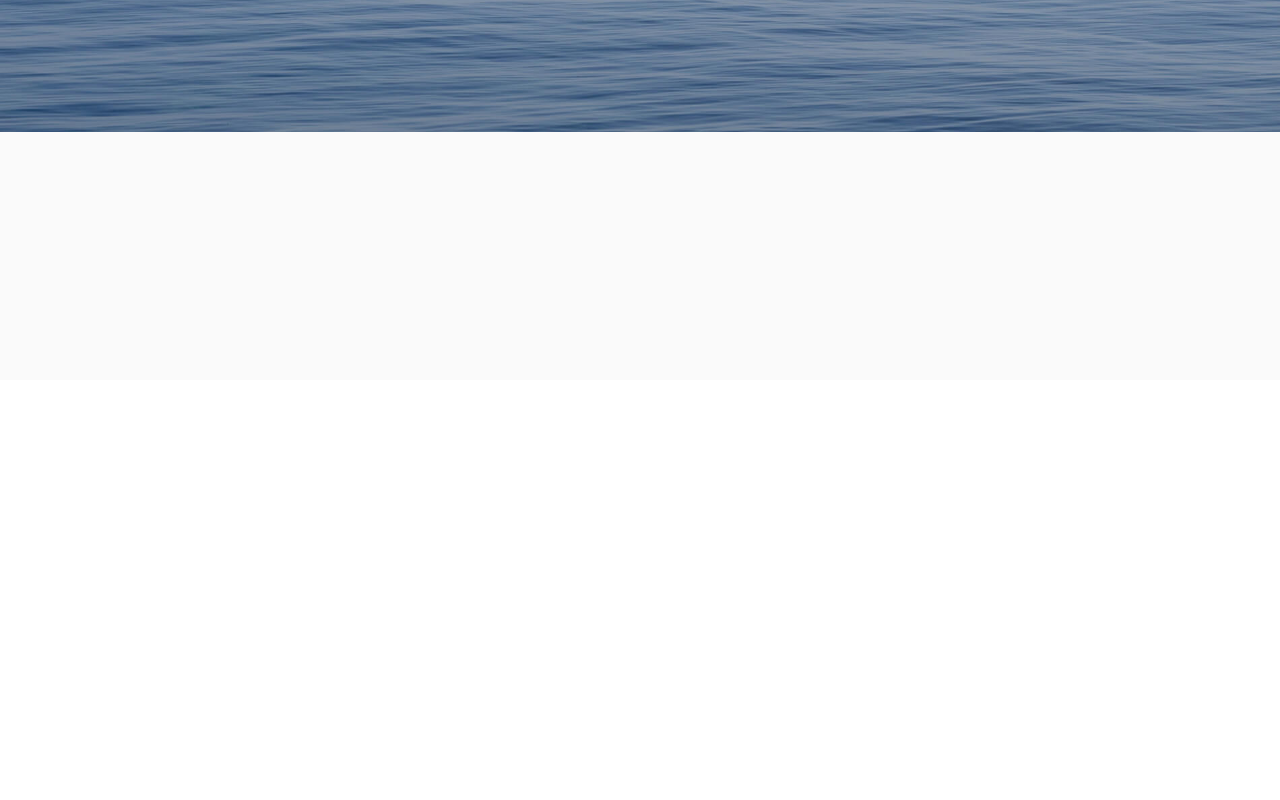
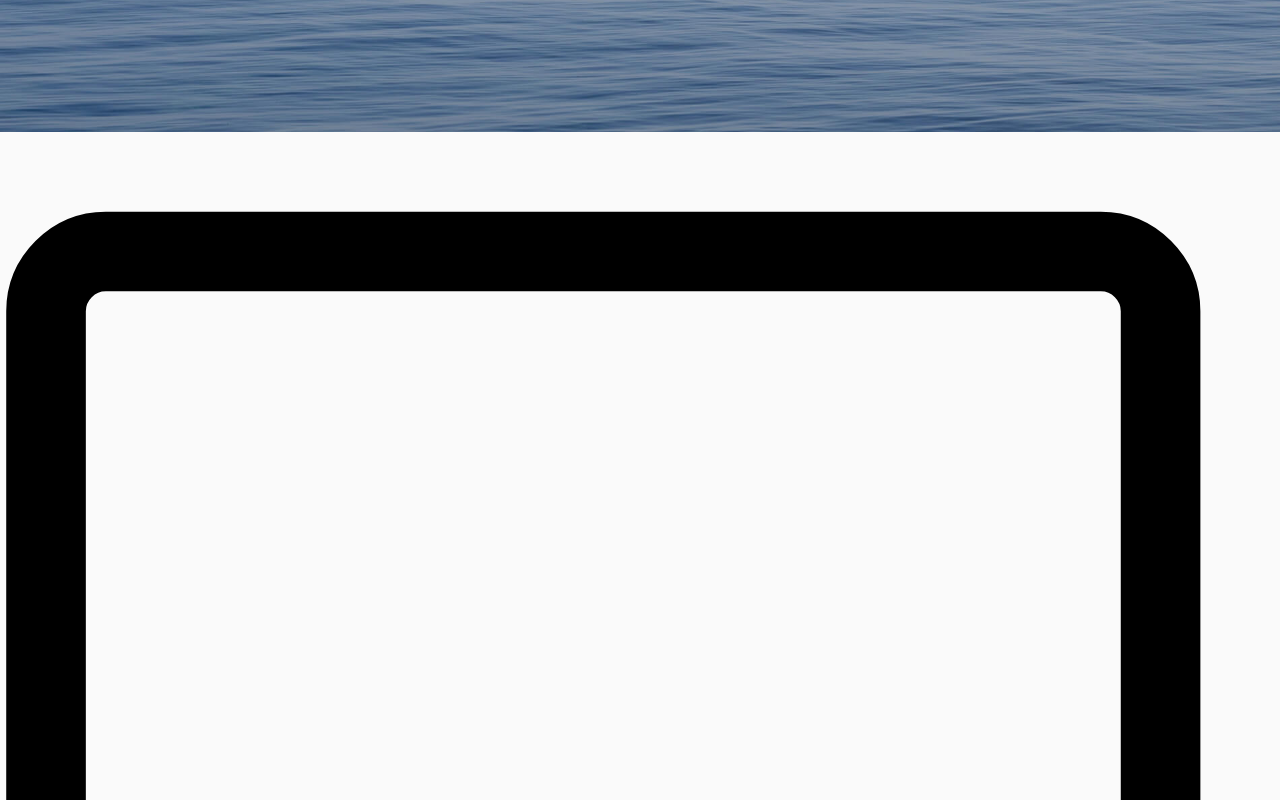
Before and after one commit to Jas-creator-31/bootstrap-studio-landing-page, a Next.js app: page / in a window 1280 px wide. Shown: the part 420-1220 px from the top of the page. Before the commit the page ends 800 px from the top, so only its background shows below. Built offline with nearby package versions, Linux system fonts and the light colour scheme.

Commit message:
chore: added PreviewMain to page.tsx

```diff
--- a/src/app/page.tsx
+++ b/src/app/page.tsx
@@ -1,6 +1,7 @@
 import { cn } from "./utils/cn";
 import Navbar from "./components/Navbar";
 import Header from "./components/Header";
+import PreviewMain from "./components/PreviewMain";
 
 export default function Home() {
   return (
@@ -10,7 +11,8 @@ export default function Home() {
       'font-sans'
       )}>
       <Navbar />
-      <Header/>
+      <Header />
+      <PreviewMain/>
     </div>
   );
 }
```
